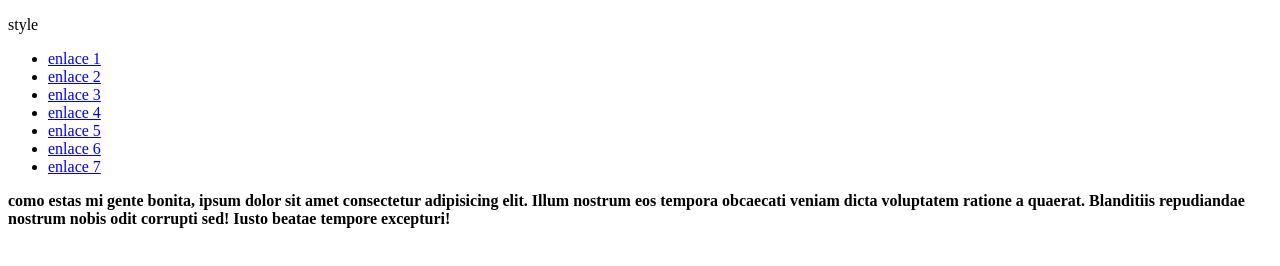
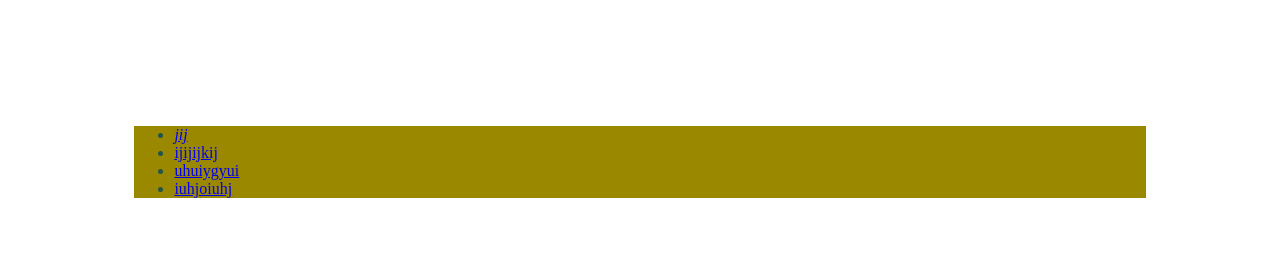
Before and after one commit to LacoCele/cursito-vsc, a plain HTML site: page index.html in a window 1280 px wide. Drawn offline with Linux system fonts and the light colour scheme.

Commit message:
modificaciones y agregacion de css

```diff
--- a/index.html
+++ b/index.html
@@ -1,33 +1,23 @@
 <!DOCTYPE html>
-<html>
+<html lang="en">
 <head>
-    <meta charset='utf-8'>
-    <meta http-equiv='X-UA-Compatible' content='IE=edge'>
-    <title>Pagina para el curso</title>
-    <meta name='viewport' content='width=device-width, initial-scale=1'>
-    <link rel='stylesheet' type='text/css' media='screen' href='main.css'>
+    <meta charset="UTF-8">
+    <meta name="viewport" content="width=device-width, initial-scale=1.0">
+    <link rel="stylesheet" href="style.css">
+    <title>Document</title>
+</head>
+<body>
+    <header class="header">
+        <nav class="header-nav">
+            <ul class="header">
+                <li class="list-itemitem"><a href="dsikjisj" class="link"><i>jij</i></a></li>
+                <li class="list-itemitem"><a href="ijij" class="link">ijijijkij</a></li>
+                <li class="list-itemitem"><a href="uihuhgi" class="link">uhuiygyui</a></li>
+                <li class="list-itemitem"><a href="uhuihi" class="link">iuhjoiuhj</a></li>
+            </ul>
+        </nav>
+    </header>
 
-</head>
-<p>
-    style
-</p>
-
-<body>
-    <nav>
-        <ul>
-            <li> <a href="https://www.youtube.com/watch?v=TbzrOz8HbFM">enlace 1</a></li>
-            <li> <a href="https://www.youtube.com/watch?v=TbzrOz8HbFM">enlace 2</a></li>
-            <li> <a href="https://www.youtube.com/watch?v=TbzrOz8HbFM">enlace 3</a></li>
-            <li> <a href="https://www.youtube.com/watch?v=TbzrOz8HbFM">enlace 4</a></li>
-            <li> <a href="https://www.youtube.com/watch?v=TbzrOz8HbFM">enlace 5</a></li>
-            <li> <a href="https://www.youtube.com/watch?v=TbzrOz8HbFM">enlace 6</a></li>
-            <li> <a href="https://www.youtube.com/watch?v=TbzrOz8HbFM">enlace 7</a></li>
-        </ul>
-    </nav>
-    <b></b>
-    <b>como estas mi gente bonita, ipsum dolor sit amet consectetur adipisicing elit. Illum nostrum eos tempora obcaecati veniam dicta voluptatem ratione a quaerat. Blanditiis repudiandae nostrum nobis odit corrupti sed! Iusto beatae tempore excepturi!</b>
-    <script src="js/script.js"></script>
+</header>
 </body>
-
-
 </html>
--- a/js/script.js
+++ b/js/script.js
@@ -1,7 +1,6 @@
 let numA=20
 let numB=30
 let numC=40
-
 let res=numA+numB+numC
 let res2=res+res
 let res3=res/res2
--- /dev/null
+++ b/style.css
@@ -0,0 +1,5 @@
+header{
+    margin: 10% 10%;
+    color: #254;
+    background-color: #980;
+}
```
